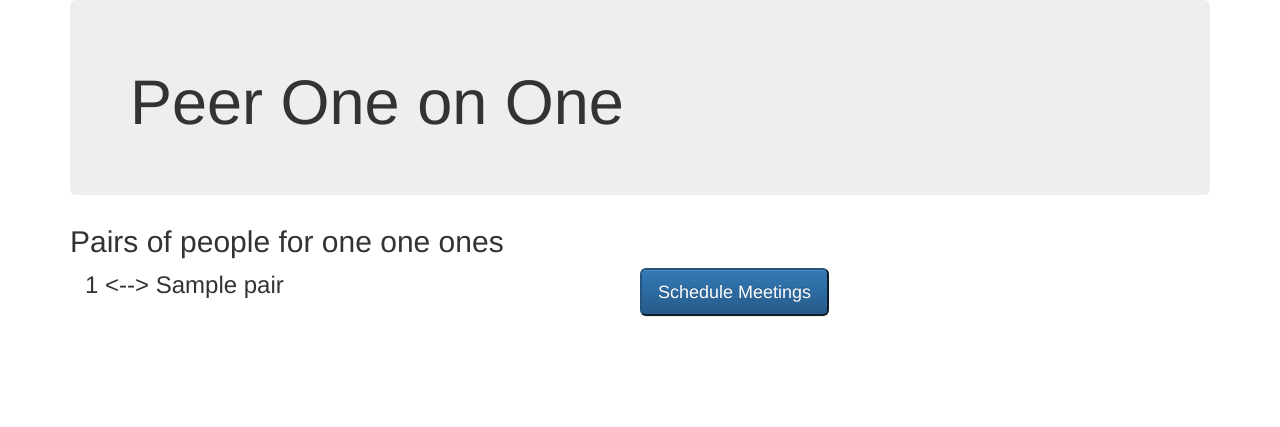
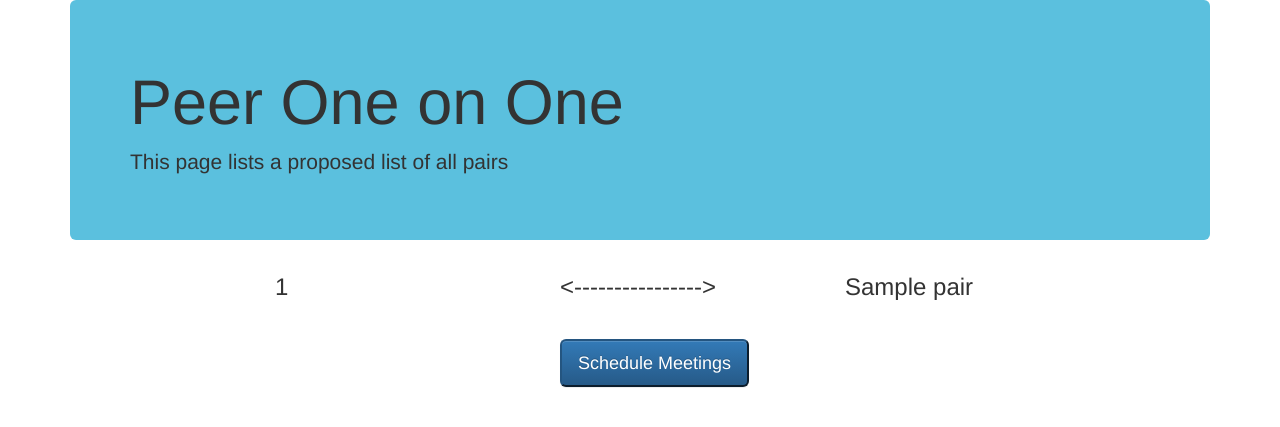
Before and after one commit to paetling/one-on-one, a Flask app: template one_on_one/web_app/templates/pairs.html in a window 1280 px wide. Shown: the top 427 px of the page. Run offline with Flask 2, Linux system fonts and the light colour scheme; the template is opened without the code that fills it: most values are stand-ins (such as "Sample title", 1, 10 or a date in 2020); some libraries are stand-ins or nearby versions.

Commit message:
make it look much nicer

```diff
--- a/one_on_one/web_app/templates/base.html
+++ b/one_on_one/web_app/templates/base.html
@@ -10,16 +10,20 @@
     <meta http-equiv="X-UA-Compatible" content="IE=edge">
     <meta name="viewport" content="width=device-width, initial-scale=1">
     <!-- The above 3 meta tags *must* come first in the head; any other head content must come *after* these tags -->
+  </head>
 
-  </head>
   <body>
     {% block body %}
         <div class="container">
-            <div class="jumbotron">
+            <div class="jumbotron" style="background:#5bc0de !important">
                 <h1>Peer One on One</h1>
                 <p>This tool should be used to schedule one on ones at your company. Please click the 'Get Started' button below to get the list of people available to be paired for a one on one.</p>
             </div>
-            <a href="/people" class="btn-lg btn-primary">Get Started</a>
+            <row>
+                <div class="col-md-5"></div>
+                <a href="/people" class="btn-lg btn-primary">Get Started</a>
+            </row>
+
         </div>
     {% endblock %}
 
--- a/one_on_one/web_app/templates/pairs.html
+++ b/one_on_one/web_app/templates/pairs.html
@@ -2,22 +2,32 @@
 
 {% block body %}
     <div class="container">
-        <div class="jumbotron">
+        <div class="jumbotron" style="background:#5bc0de !important">
             <h1>Peer One on One</h1>
+            <p>This page lists a proposed list of all pairs</p>
         </div>
-        <h2>
-            Pairs of people for one one ones
-        </h2>
         <font size="+2">
-            <p class="col-lg-6 pre-scrollable">
+            <div>
                 {% for pair in pairs %}
-                    {{ pair[0] }} <--> {{ pair[1] }} <br>
+                    <row>
+                        <div class="col-md-2"></div>
+                        <div class="col-md-3">{{ pair[0] }}</div>
+                        <div class="col-md-3"><----------------></div>
+                        <div class="col-md-3">{{ pair[1] }}</div>
+                    </row>
+                    <br>
                 {% endfor %}
-            </p>
+            </div>
         </font>
-        <form action="{{ url_for('schedule') }}" method="post">
-            <input type="hidden" name="pairs" value="{{ pairs_string }}"></input>
-            <input type="submit" value="Schedule Meetings" class="btn-lg btn-primary">
-        </form>
+        <br>
+        <row>
+            <div class="col-md-5"></div>
+            <div class="col-md-1">
+                <form action="{{ url_for('schedule') }}" method="post">
+                    <input type="hidden" name="pairs" value="{{ pairs_string }}"></input>
+                    <input type="submit" value="Schedule Meetings" class="btn-lg btn-primary">
+                </form>
+            </div>
+        </row>
     </div>
 {% endblock %}
--- a/one_on_one/web_app/templates/schedule.html
+++ b/one_on_one/web_app/templates/schedule.html
@@ -2,11 +2,14 @@
 
 {% block body %}
     <div class="container">
-        <div class="jumbotron">
+        <div class="jumbotron" style="background:#5bc0de !important">
             <h1>Peer One on One</h1>
         </div>
+        <row>
+            <div class="col-md-4"></div>
         <h2>
             All meetings have been scheduled.
         </h2>
+        </row>
     </div>
 {% endblock %}
```
Also changed, not shown: one_on_one/web_app/templates/people.html (+18 -8 lines).
